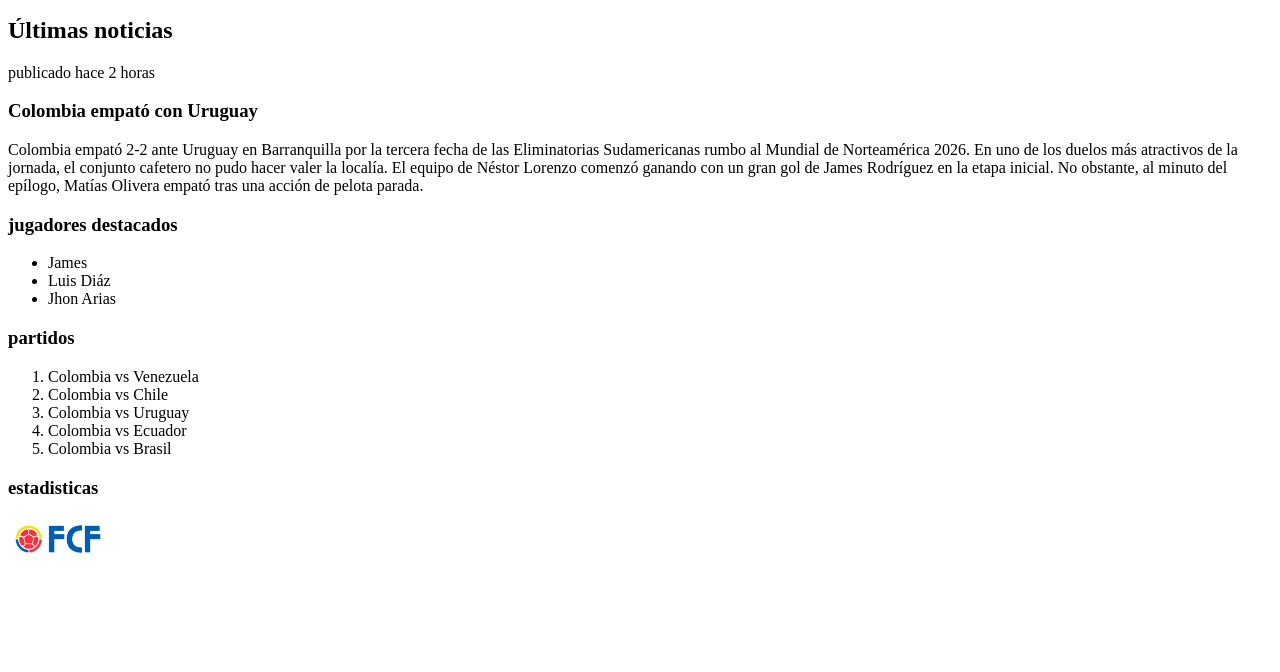
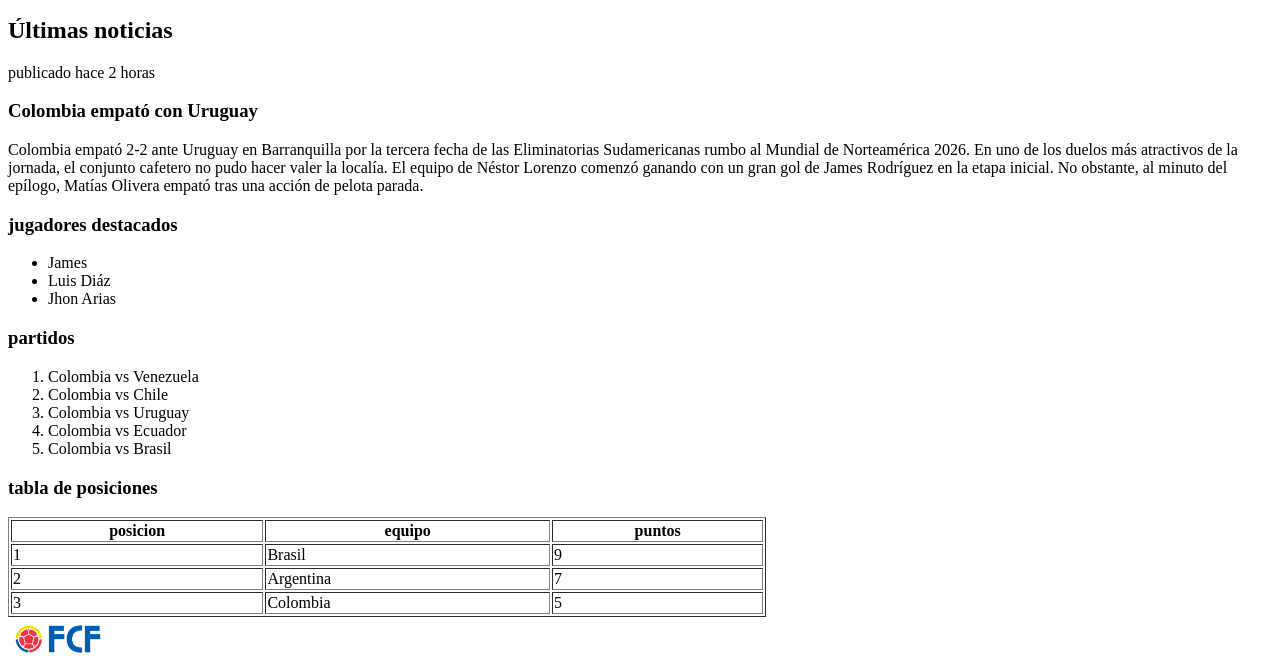
Before and after one commit to salvarez96/fullstack11, a plain HTML site: page index.html in a window 1280 px wide. Shown: the part 642-1314 px from the top of the page. Before the commit the page ends 1214 px from the top, so only its background shows below. Drawn offline with Linux system fonts and the light colour scheme.

Commit message:
feat: tabla

```diff
--- a/index.html
+++ b/index.html
@@ -43,7 +43,30 @@
       <li>Colombia vs Brasil</li>
     </ol>
 
-    <h3>estadisticas</h3>
+    <h3>tabla de posiciones</h3>
+
+    <table border="1" width="60%">
+      <tr>
+        <th>posicion</th>
+        <th>equipo</th>
+        <th>puntos</th>
+      </tr>
+      <tr>
+        <td>1</td>
+        <td>Brasil</td>
+        <td>9</td>
+      </tr>
+      <tr>
+        <td>2</td>
+        <td>Argentina</td>
+        <td>7</td>
+      </tr>
+      <tr>
+        <td>3</td>
+        <td>Colombia</td>
+        <td>5</td>
+      </tr>
+    </table>
 
   </main>
   <footer>
```
Also changed, not shown: tabla.html (added).
